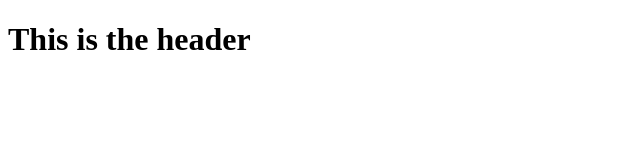
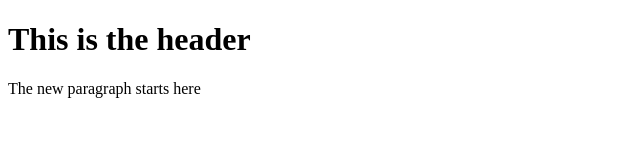
Before and after one commit to alexzolotukhin/git-test, a plain HTML site: page index.html in a window 1280 px wide. Shown: the whole page, without its empty margins (0-640 px from the left). Drawn offline with Linux system fonts and the light colour scheme.

Commit message:
The sencond commit (New p)

```diff
--- a/index.html
+++ b/index.html
@@ -7,5 +7,6 @@
 </head>
 <body>
     <h1>This is the header</h1>
+    <p>The new paragraph starts here</p>
 </body>
 </html>
```
